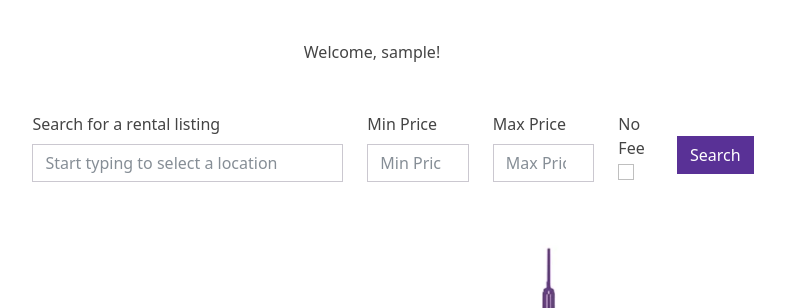
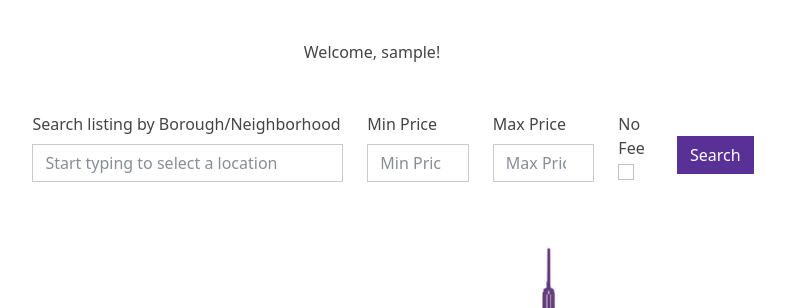
Before and after one commit to gcivil-nyu-org/INET-Wednesday-Spring2024-Team-2, a Django app: page /users/ in a window 1280 px wide. Shown: the part 78-386 px from the top of the page, without its empty margins (268-1053 px from the left). Run offline with Django 5.2, Linux system fonts and the light colour scheme; the visitor is signed in with stand-in values (Sample User, id 1).

Commit message:
changes completed

```diff
--- a/users/templates/user_homepage.html
+++ b/users/templates/user_homepage.html
@@ -123,7 +123,7 @@
                   <form action="{% url 'rentalspage' %}" method="get">
                       <div class="row">
                           <div class="col-4">
-                              <label for="borough" class="form-label">Search for a rental listing</label>
+                              <label for="borough" class="form-label">Search listing by Borough/Neighborhood</label>
                               <input type="search" placeholder="Start typing to select a location" class="form-control" id="borough" name="borough" autocomplete="off" required>
                               <div class="search-results"></div>
                           </div>
@@ -247,11 +247,12 @@
               "Flatiron",
               "Greenwich Village",
               "Brooklyn Heights",
-              "Central Park South"
+              "Central Park South",
+              "All(NYC)"
           ];
 
 
-          const searchInput = document.getElementById('borough');
+    const searchInput = document.getElementById('borough');
     const searchResults = document.querySelector('.search-results');
 
     function renderResults(results) {
@@ -272,10 +273,11 @@
 
     function showOptions(inputValue) {
         const matchingLocations = locations.filter(location =>
-            location.toLowerCase().startsWith(inputValue.toLowerCase())
+            location.toLowerCase().includes(inputValue.toLowerCase())
         );
         renderResults(matchingLocations);
     }
+
 
     searchInput.addEventListener('input', function() {
         const inputValue = this.value.trim();
--- a/users/views.py
+++ b/users/views.py
@@ -222,8 +222,13 @@ def apply_filters(listings, filter_params):
     listings = listings.exclude(neighborhood="Hell's Kitchen")
     # Apply filters
     if filter_params.get("borough"):
-        borough=filter_params.get("borough")
-        listings = listings.filter(Q(neighborhood__icontains=borough) | Q(borough__icontains=borough))
+        borough = filter_params.get("borough")
+        if borough == "All(NYC)":
+            # No need to filter by borough if "All(NYC)" is selected
+            pass
+        else:
+            # Filter by neighborhood or borough using exact match
+            listings = listings.filter(Q(neighborhood=borough) | Q(borough=borough))
     if filter_params.get("min_price"):
         min_price = int(filter_params.get("min_price"))
         listings = listings.filter(price__gte=min_price)
```
